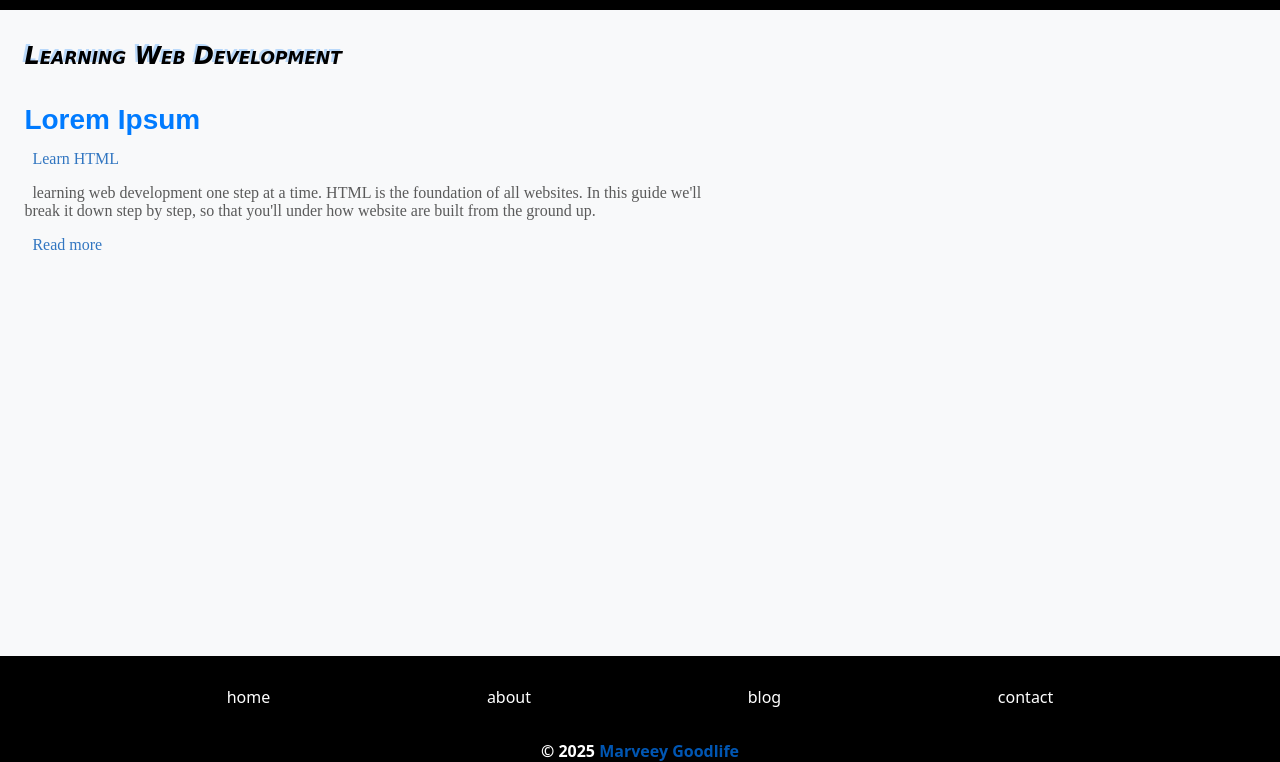
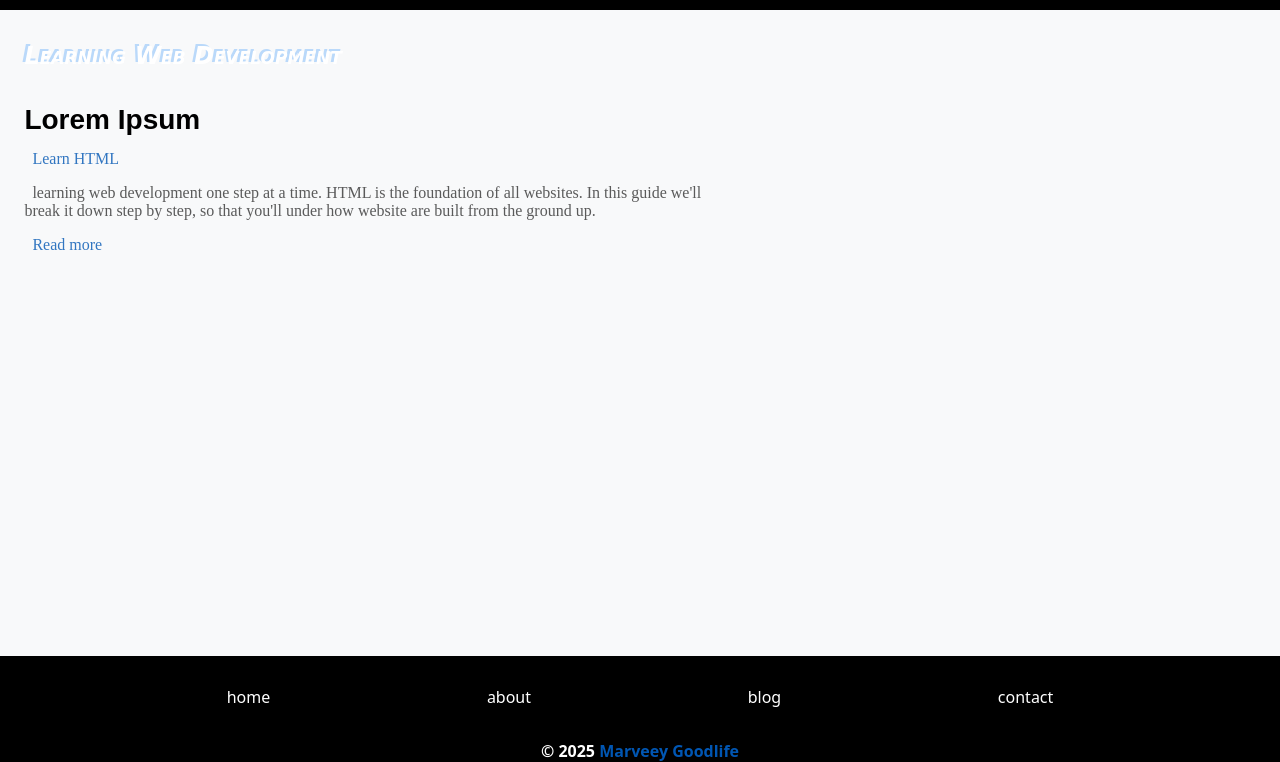
Before and after one commit to marveeygoodlife/A-techhnical-doc-page, a plain HTML site: page index.html in a window 1280 px wide. Shown: the part 38-800 px from the top of the page. Drawn offline with Linux system fonts and the light colour scheme.

Commit message:
Update style.css
Update the header color to black

```diff
--- a/style.css
+++ b/style.css
@@ -211,15 +211,13 @@ color:#0351a4;
 
 /* header/ headings styles */
 h1, h2, h3 {
-    color: var(--primary-color);
+    color: var(--color);
     margin: 25px 0 5px 0;
 }
 h1 { text-shadow: -.1em -.1em #bad9fa;
     font: oblique bold small-caps 1.5em/1.8em Verdana, sans-serif;
 }
-h1.mainh1 {
-    color: black;
-}
+
 h2 {
     font: bold  1.75em/1.2 sans-serif;
  }
```
